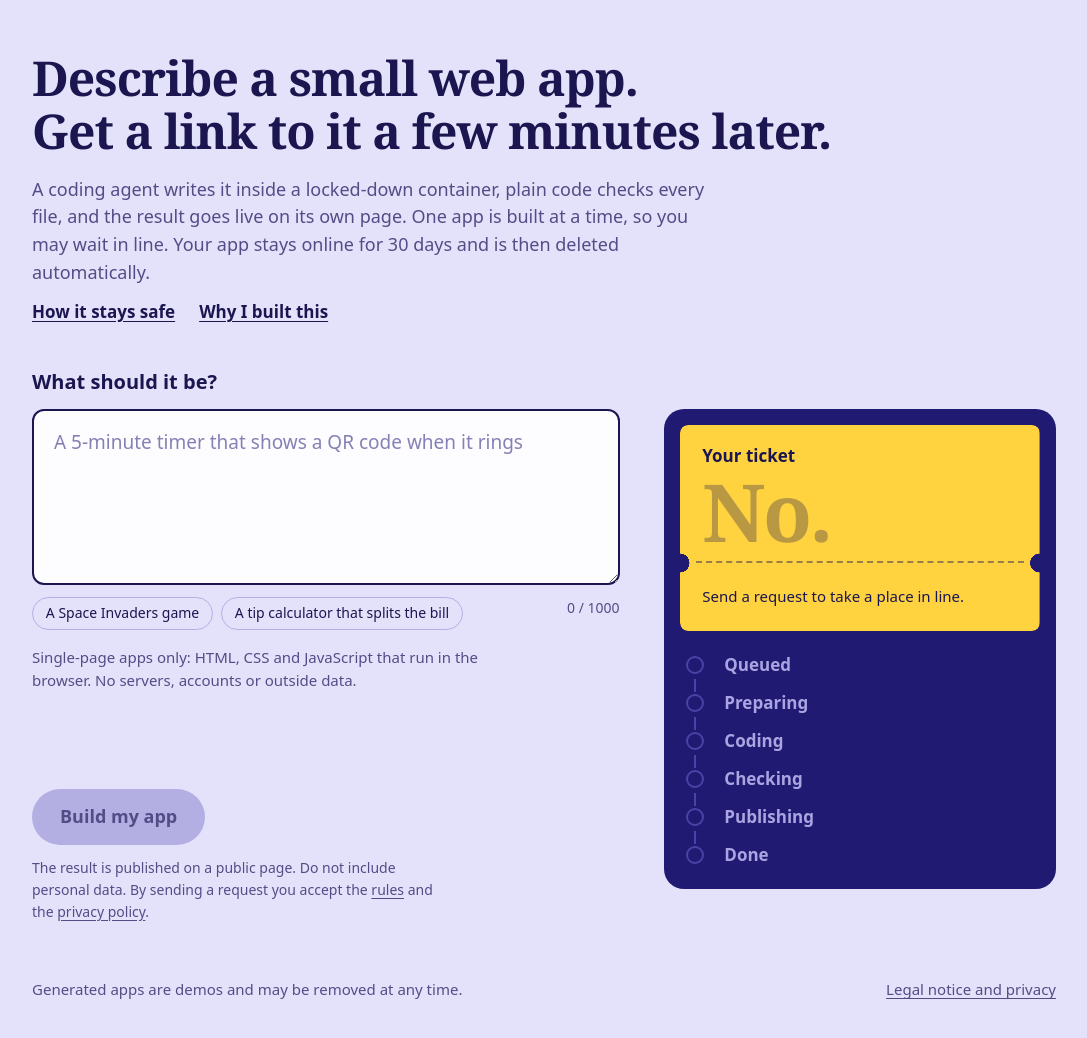
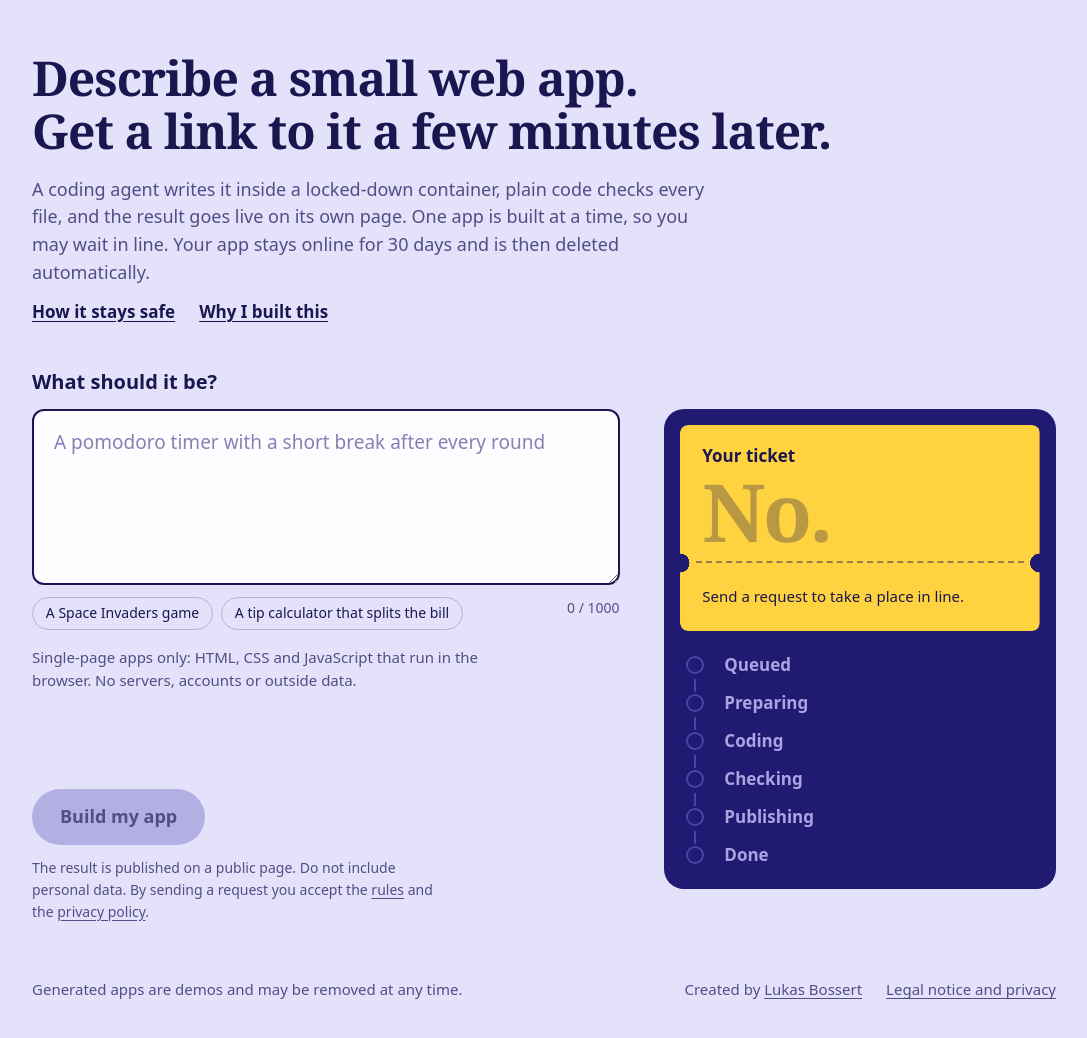
Before and after one commit to LukasB3/agent-playground, a website built with Vite: page web/index.html in a window 1280 px wide. Shown: the whole page, without its empty margins (96-1183 px from the left). Built offline with nearby package versions, Linux system fonts and the light colour scheme; no server answers; a web font is replaced by a local one.

Commit message:
feat: credit line in the footer, new placeholder, drop the contact line
Co-Authored-By: Claude Fable 5.1 <noreply@anthropic.com>

```diff
--- a/web/index.html
+++ b/web/index.html
@@ -16,7 +16,7 @@
       <label class="ask" for="prompt">What should it be?</label>
       <div class="bench">
         <form id="order" novalidate>
-          <textarea id="prompt" name="prompt" rows="5" maxlength="1000" required placeholder="A 5-minute timer that shows a QR code when it rings"></textarea>
+          <textarea id="prompt" name="prompt" rows="5" maxlength="1000" required placeholder="A pomodoro timer with a short break after every round"></textarea>
           <div class="under-field">
             <ul class="examples" aria-label="Examples">
               <li><button type="button">A Space Invaders game</button></li>
@@ -49,6 +49,7 @@
     <footer>
       <p>Generated apps are demos and may be removed at any time.</p>
       <nav>
+        <span>Created by <a href="https://lukasbossert.com" rel="noopener">Lukas Bossert</a></span>
         <a href="legal">Legal notice and privacy</a>
       </nav>
     </footer>
```
Also changed, not shown: web/why.html (+0 -3 lines).
